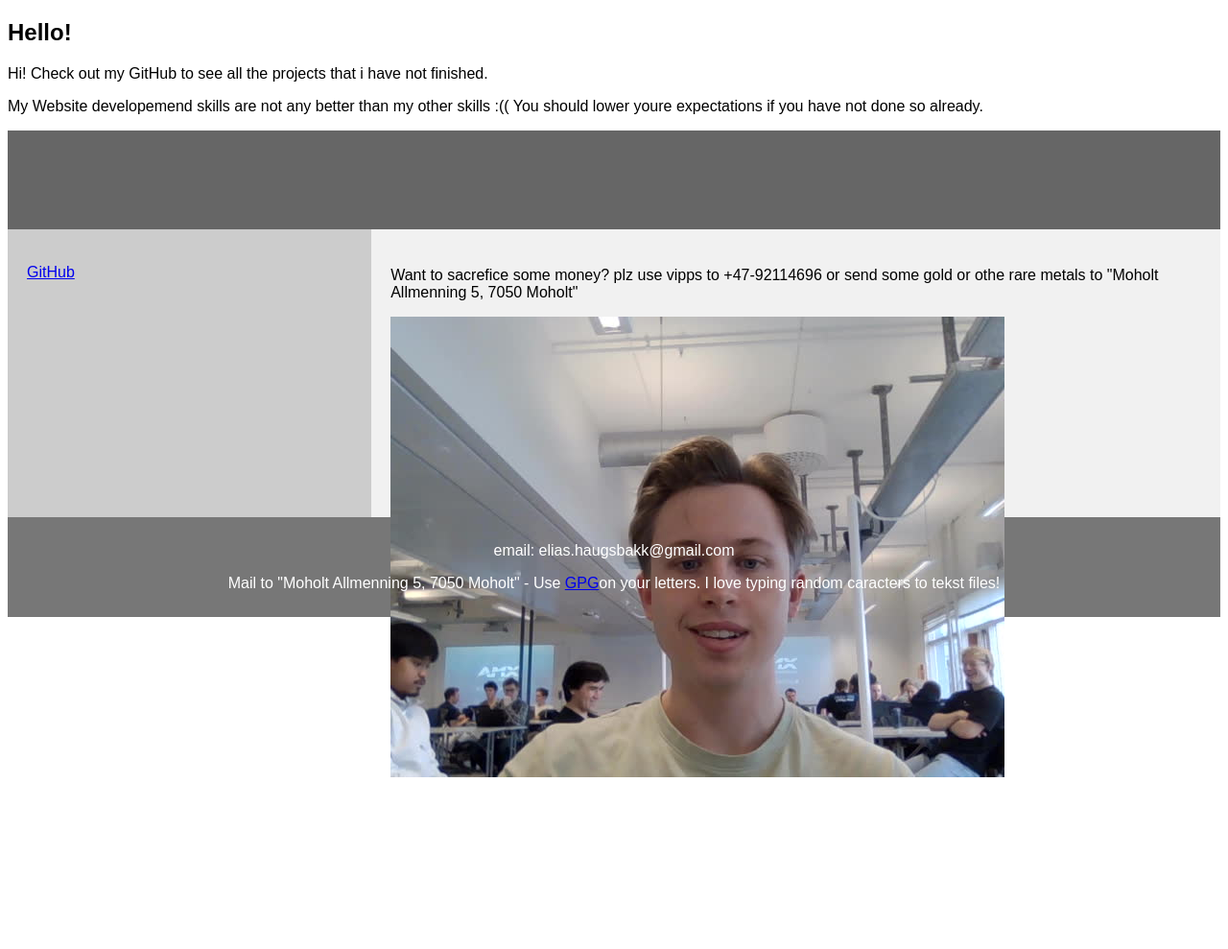
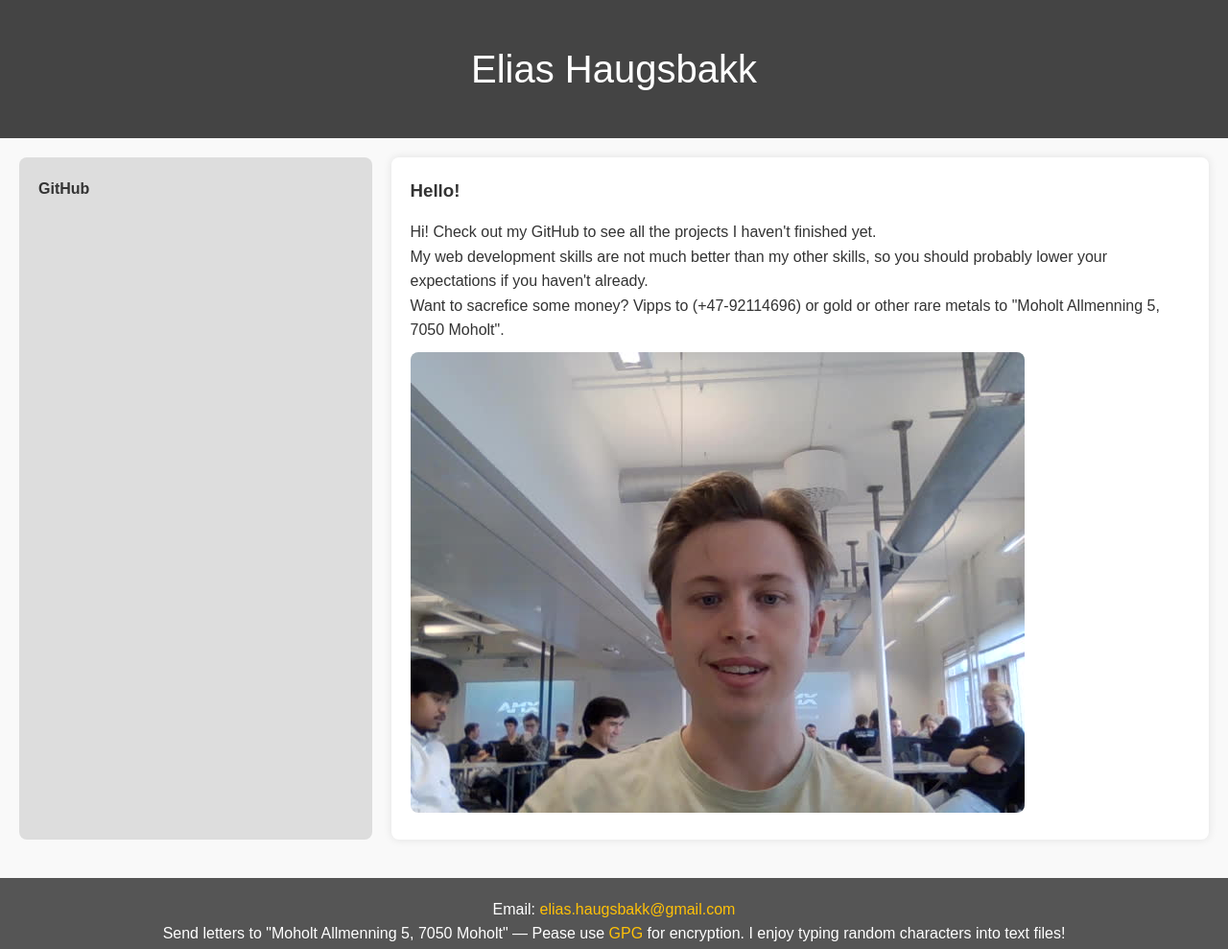
Before and after one commit to eliashaugsbakk/eliashaugsbakk.github.io, a plain HTML site: page index.html in a window 1280 px wide. Shown: the whole page at 96% size. Before the commit the page ends 814 px from the top, so only its background shows below. Drawn offline with Linux system fonts and the light colour scheme.

Commit message:
Update index.html

```diff
--- a/index.html
+++ b/index.html
@@ -1,101 +1,131 @@
 <!DOCTYPE html>
 <html lang="en">
 <head>
-<title>EliasHaugsbakk</title>
-<meta charset="utf-8">
-<meta name="viewport" content="width=device-width, initial-scale=1">
+<meta charset="UTF-8">
+<meta name="viewport" content="width=device-width, initial-scale=1.0">
+<title>Elias Haugsbakk</title>
 <style>
   * {
     box-sizing: border-box;
+    margin: 0;
+    padding: 0;
   }
 
   body {
     font-family: Arial, Helvetica, sans-serif;
+    line-height: 1.6;
+    background-color: #f9f9f9;
+    color: #333;
   }
 
-/* Style the header */
   header {
-  background-color: #666;
-  padding: 30px;
+    background-color: #444;
+    color: white;
     text-align: center;
-  font-size: 35px;
-  color: white;
+    padding: 40px 20px;
+    font-size: 2.5rem;
   }
 
-/* Create two columns/boxes that floats next to each other */
-nav {
-  float: left;
-  width: 30%;
-  height: 300px; /* only for demonstration, should be removed */
-  background: #ccc;
-  padding: 20px;
+  h2, h1 {
+    margin-bottom: 15px;
   }
 
-/* Style the list inside the menu */
+  section {
+    display: flex;
+    flex-wrap: wrap;
+    margin: 20px;
+  }
+
+  nav {
+    flex: 1 1 250px;
+    background-color: #ddd;
+    padding: 20px;
+    margin-right: 20px;
+    border-radius: 8px;
+  }
+
   nav ul {
-  list-style-type: none;
-  padding: 0;
+    list-style: none;
+  }
+
+  nav a {
+    text-decoration: none;
+    color: #333;
+    font-weight: bold;
+  }
+
+  nav a:hover {
+    color: #0077cc;
   }
 
   article {
-  float: left;
+    flex: 3 1 500px;
+    background-color: #fff;
     padding: 20px;
-  width: 70%;
-  background-color: #f1f1f1;
-  height: 300px; /* only for demonstration, should be removed */
+    border-radius: 8px;
+    box-shadow: 0 0 10px rgba(0,0,0,0.1);
   }
 
-/* Clear floats after the columns */
-section::after {
-  content: "";
-  display: table;
-  clear: both;
+  article img {
+    max-width: 100%;
+    height: auto;
+    border-radius: 8px;
+    margin-top: 10px;
   }
 
-/* Style the footer */
   footer {
-  background-color: #777;
-  padding: 10px;
+    background-color: #555;
+    color: white;
     text-align: center;
-  color: white;
+    padding: 20px;
+    margin-top: 40px;
   }
 
-/* Responsive layout - makes the two columns/boxes stack on top of each other instead of next to each other, on small screens */
-@media (max-width: 600px) {
-  nav, article {
-    width: 100%;
-    height: auto;
+  footer a {
+    color: #ffc107;
+    text-decoration: none;
+  }
+
+  footer a:hover {
+    text-decoration: underline;
+  }
+
+  @media (max-width: 768px) {
+    section {
+      flex-direction: column;
+    }
+    nav {
+      margin-right: 0;
+      margin-bottom: 20px;
     }
   }
 </style>
 </head>
 <body>
 
-<h2>Hello!</h2>
-<p>Hi! Check out my GitHub to see all the projects that i have not finished.</p>
-<p>My Website developemend skills are not any better than my other skills :((   You should lower youre expectations if you have not done so already.</p>
-
 <header>
-  <h2></h2>
+  Elias Haugsbakk
 </header>
 
 <section>
   <nav>
     <ul>
-      <li><a href="https://github.com/eliashaugsbakk">GitHub</a></li>
+      <li><a href="https://github.com/eliashaugsbakk" target="_blank">GitHub</a></li>
     </ul>
   </nav>
 
   <article>
-    <h1></h1>
-    <p>Want to sacrefice some money? plz use vipps to +47-92114696 or send some gold or othe rare metals to "Moholt Allmenning 5, 7050 Moholt"</p>
-    <img src="assets/me.jpg" alt="Picture of me!">
+    <h1>Hello!</h1>
+    <p>Hi! Check out my GitHub to see all the projects I haven't finished yet.</p>
+    <p>My web development skills are not much better than my other skills, so you should probably lower your expectations if you haven't already.</p>
+    <p>Want to sacrefice some money? Vipps to (+47-92114696) or gold or other rare metals to "Moholt Allmenning 5, 7050 Moholt".</p>
+    <img src="assets/me.jpg" alt="Picture of Elias Haugsbakk">
   </article>
 </section>
 
 <footer>
-  <p>email: elias.haugsbakk@gmail.com</p>
-  <p>Mail to "Moholt Allmenning 5, 7050 Moholt" - Use <a href="/gpg">GPG</a></li>on your letters. I love typing random caracters to tekst files!</p>
+  <p>Email: <a href="mailto:elias.haugsbakk@gmail.com">elias.haugsbakk@gmail.com</a></p>
+  <p>Send letters to "Moholt Allmenning 5, 7050 Moholt" — Pease use <a href="/gpg">GPG</a> for encryption. I enjoy typing random characters into text files!</p>
 </footer>
 
 </body>
```
Lines whose indentation alone changed are shown as unchanged.
